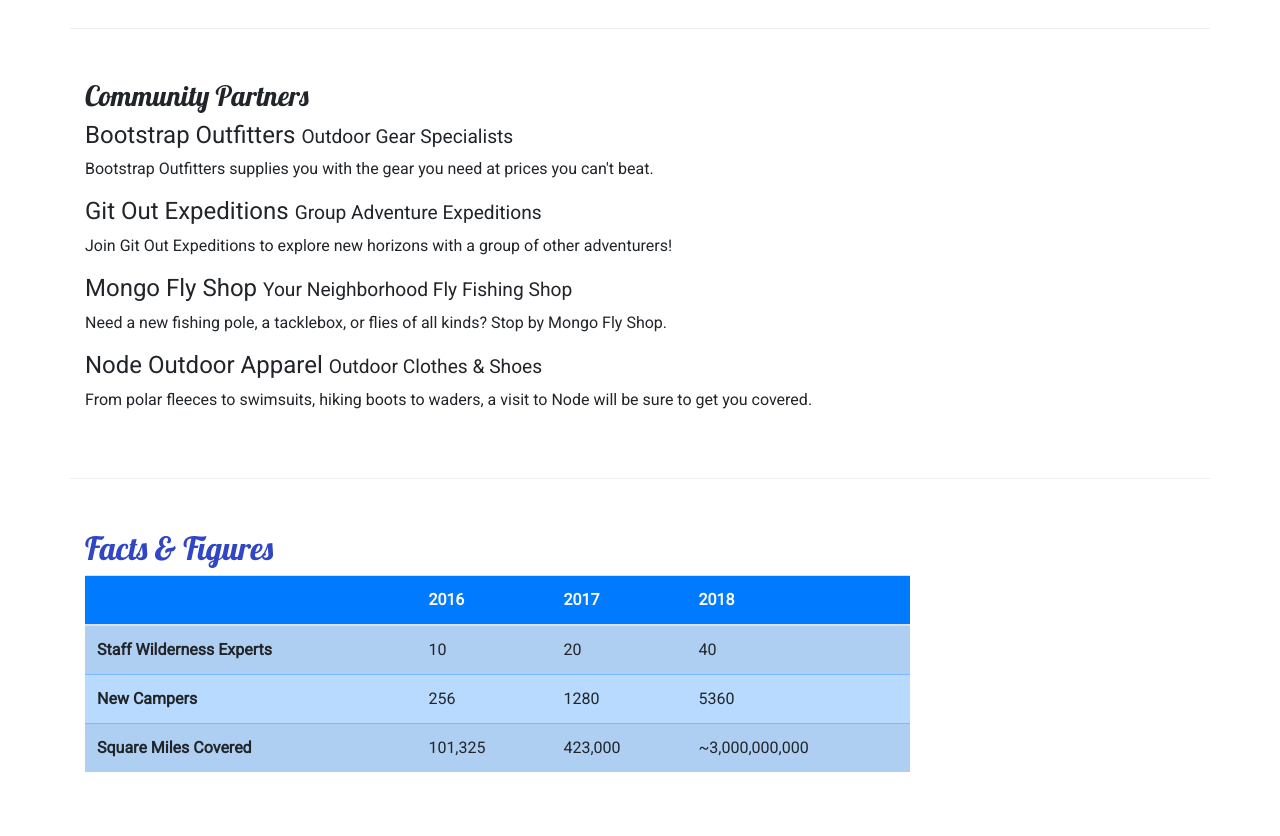
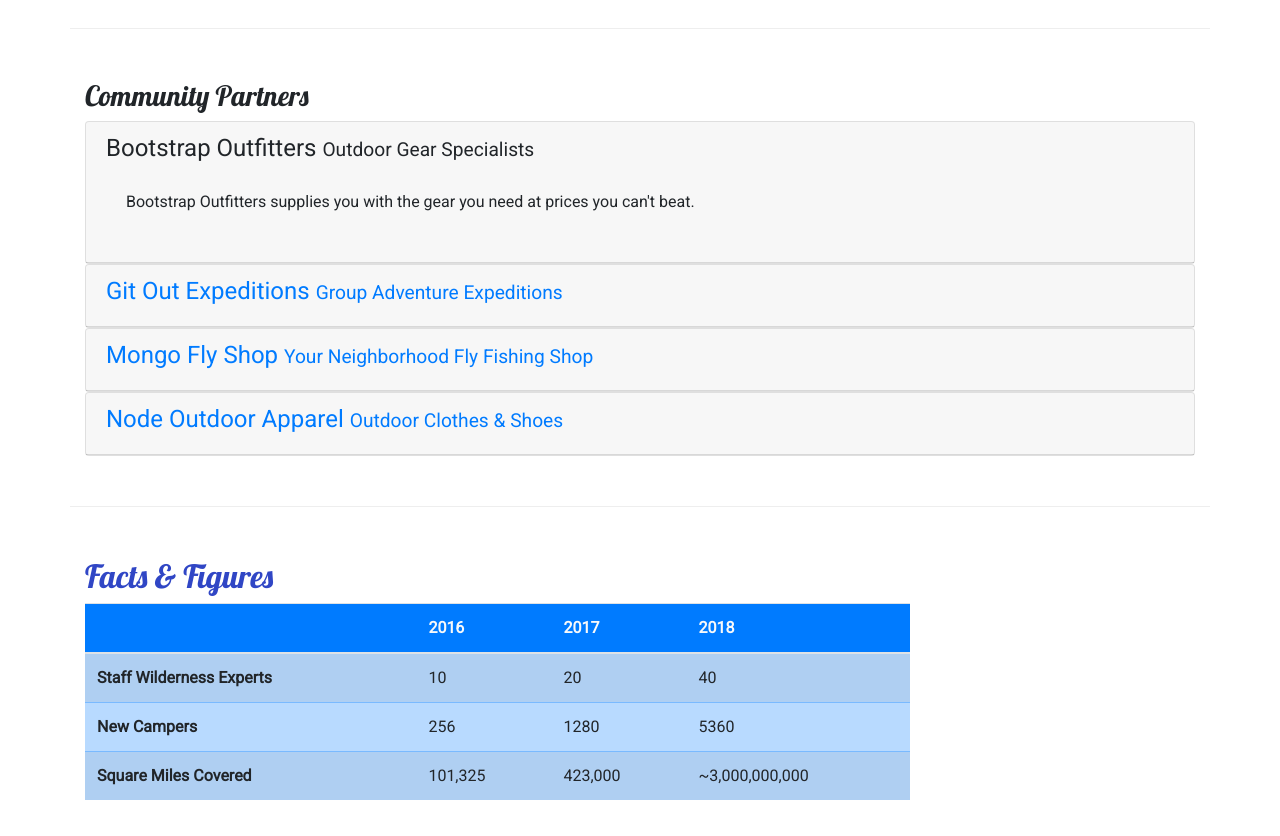
Before and after one commit to chriscanalia/nucampSite, a website: page aboutus.html in a window 1280 px wide. Shown: the part 800-1636 px from the top of the page. Drawn offline with nearby package versions, Linux system fonts and the light colour scheme.

Commit message:
Added accordian to aboutus.html

```diff
--- a/aboutus.html
+++ b/aboutus.html
@@ -96,14 +96,50 @@
         <div class="row row-content">
             <div class="col">
                 <h3>Community Partners</h3>
-                <h4>Bootstrap Outfitters <small>Outdoor Gear Specialists</small></h4>
-                <p class="d-none d-sm-block">Bootstrap Outfitters supplies you with the gear you need at prices you can't beat.</p>
-                <h4>Git Out Expeditions <small>Group Adventure Expeditions</small></h4>
-                <p class="d-none d-sm-block">Join Git Out Expeditions to explore new horizons with a group of other adventurers!</p>
-                <h4>Mongo Fly Shop <small>Your Neighborhood Fly Fishing Shop</small></h4>
-                <p class="d-none d-sm-block">Need a new fishing pole, a tacklebox, or flies of all kinds? Stop by Mongo Fly Shop.</p>
-                <h4>Node Outdoor Apparel <small>Outdoor Clothes & Shoes</small></h4>
-                <p class="d-none d-sm-block">From polar fleeces to swimsuits, hiking boots to waders, a visit to Node will be sure to get you covered.</p>
+
+                <div id="accordian">
+                    <div class="card">
+                        <div class="card-header">
+                            <h4> <a data-toggle="collapse" data-target="#bootstrap"> Bootstrap Outfitters <small>Outdoor Gear Specialists</small></a></h4>
+                            <div class="collapse show" id="bootstrap" data-parent="#accordian">
+                                <div class="card-body">
+                                    <p class="d-none d-sm-block">Bootstrap Outfitters supplies you with the gear you need at prices you can't beat.</p>
+                                </div>
+                            </div>
+                        </div>
+                    </div>
+                    <div class="card">
+                        <div class="card-header">
+                            <h4><a class="collapsed" data-toggle="collapse" data-target="#git">Git Out Expeditions <small>Group Adventure Expeditions</small></a></h4>
+                            <div class="collapse" id="git" data-parent="#accordian">
+                                <div class="card-body">
+                                    <p class="d-none d-sm-block">Join Git Out Expeditions to explore new horizons with a group of other adventurers!</p>
+                                </div>
+                            </div>
+                        </div>
+                    </div>
+                    <div class="card">
+                        <div class="card-header">
+                            <h4><a class="collapsed" data-toggle="collapse" data-target="#mongo">Mongo Fly Shop <small>Your Neighborhood Fly Fishing Shop</small></a></h4>
+                            <div class="collapse" id="mongo" data-parent="#accordian">
+                                <div class="card-body">
+                                    <p class="d-none d-sm-block">Need a new fishing pole, a tacklebox, or flies of all kinds? Stop by Mongo Fly Shop.</p>
+                                </div>
+                            </div>
+                        </div>
+                    </div>
+                    <div class="card">
+                        <div class="card-header">
+                            <h4><a class="collapsed" data-toggle="collapse" data-target="#node">Node Outdoor Apparel <small>Outdoor Clothes & Shoes</small></a></h4>
+                            <div class="collapse" id="node" data-parent="#accordian">
+                                <div class="card-body">
+                                    <p class="d-none d-sm-block">From polar fleeces to swimsuits, hiking boots to waders, a visit to Node will be sure to get you covered.</p>
+                                </div>
+                            </div>
+                        </div>
+                    </div>
+
+                </div>
             </div>
         </div>
 
--- a/css/style.css
+++ b/css/style.css
@@ -43,3 +43,13 @@ header h2 {
 .navbar {
   background: #901cad;
 }
+
+.tab-content {
+  border: 1px solid #ddd;
+  border-top: none;
+  padding: 10px;
+}
+
+#accordian a:hover {
+  cursor: pointer;
+}
```
